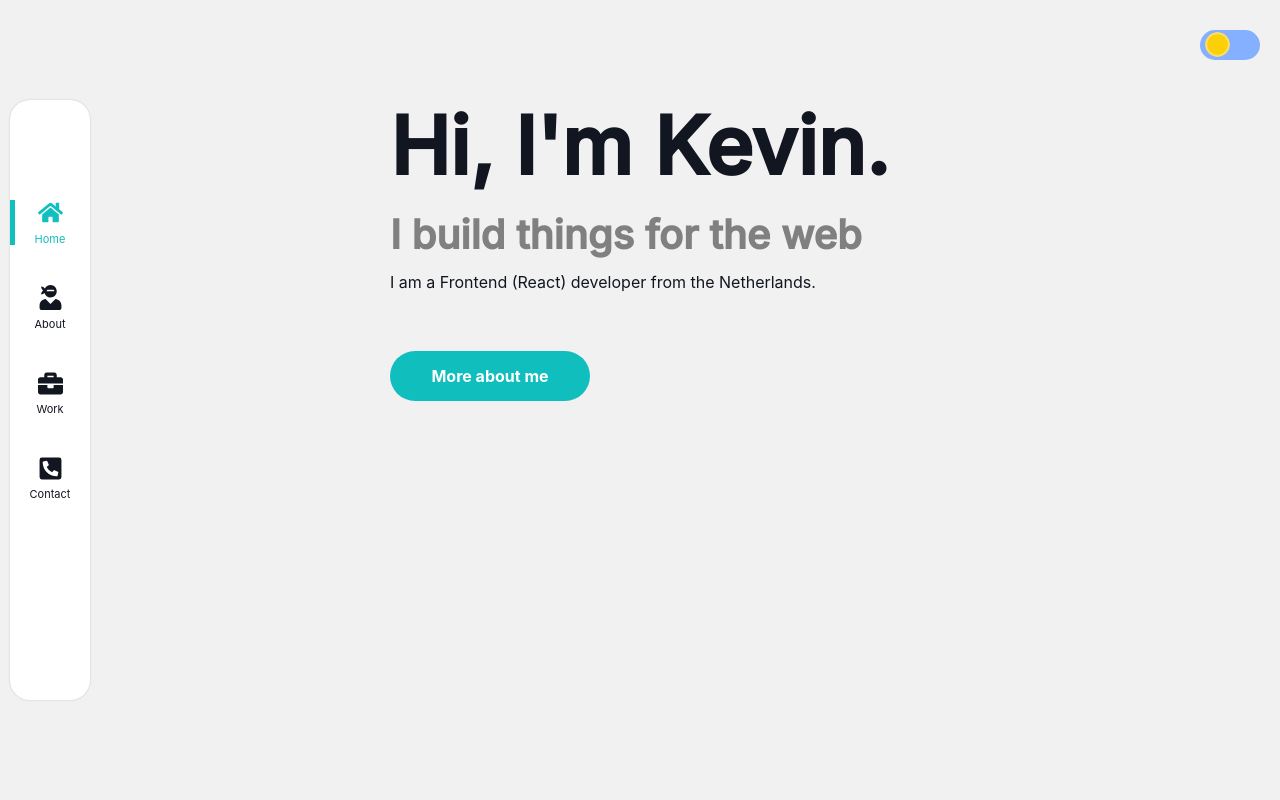
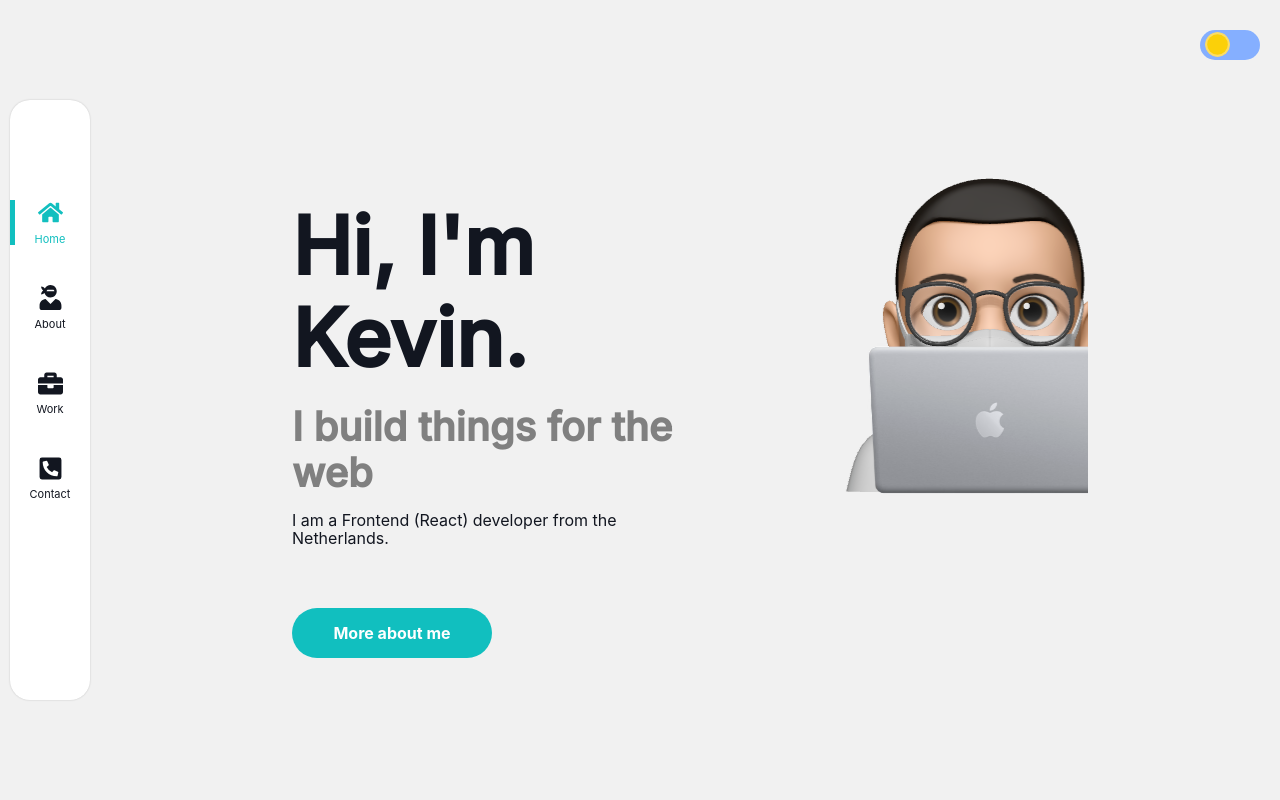
Before and after one commit to Madses/portfolio, a React (Create React App) app: page / in a window 1280 px wide. Shown: the top 800 px of the page. Built offline with nearby package versions, Linux system fonts and the light colour scheme.

Commit message:
added some style

```diff
--- a/src/components/Buttons/Buttons.styled.js
+++ b/src/components/Buttons/Buttons.styled.js
@@ -11,4 +11,5 @@ export const ButtonPrimary = styled(Link)`
     border-radius: 50px;
     font-weight: bold;
     cursor: pointer;
+    position: absolute;
 `;
--- a/src/pages/Home/Home.styled.js
+++ b/src/pages/Home/Home.styled.js
@@ -11,19 +11,15 @@ export const Container = styled.div`
 export const Content = styled.div`
     width: 70%;
     max-width: 1800px;
-    min-height: 600px;
+    height: 600px;
     display: flex;
     justify-content: center;
     border-radius: 15px;
-    flex-wrap: wrap;
 `;
 
 export const TextArea = styled.div`
     width: 700px;
-    height: 100%;
     padding: 100px;
-    display: flex;
-    flex-direction: column;
     color: ${props => props.theme.text};
 
     h1 {
```
